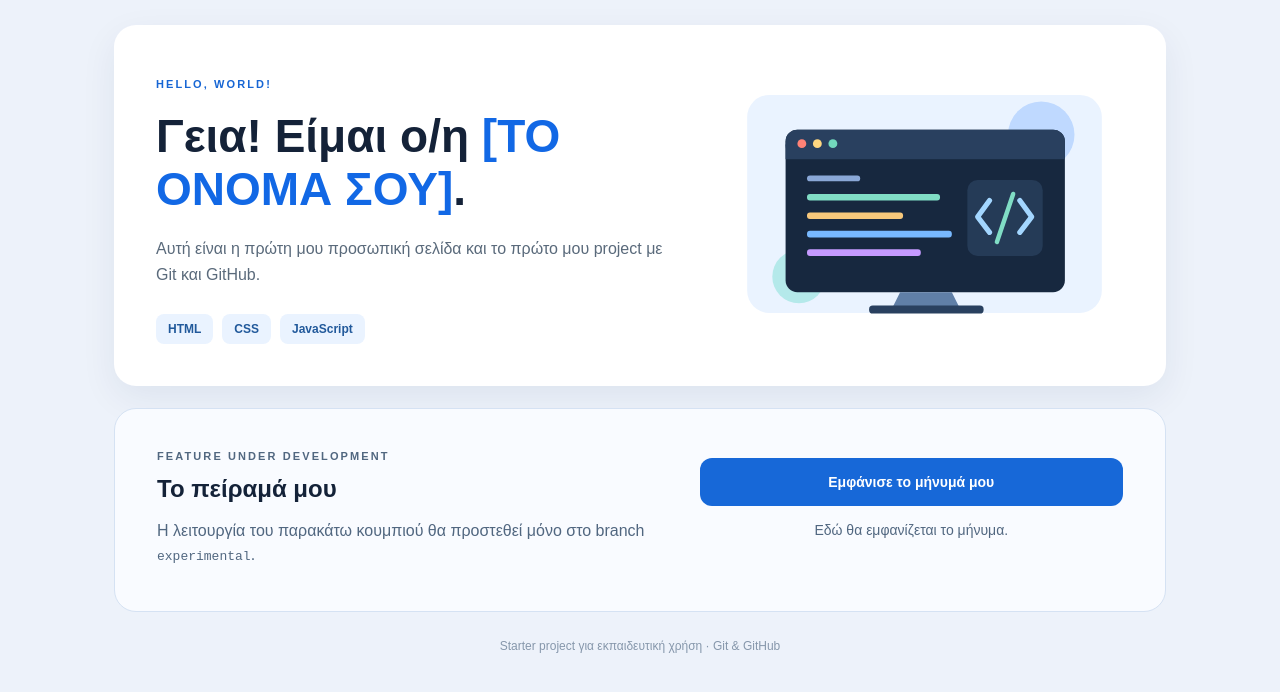
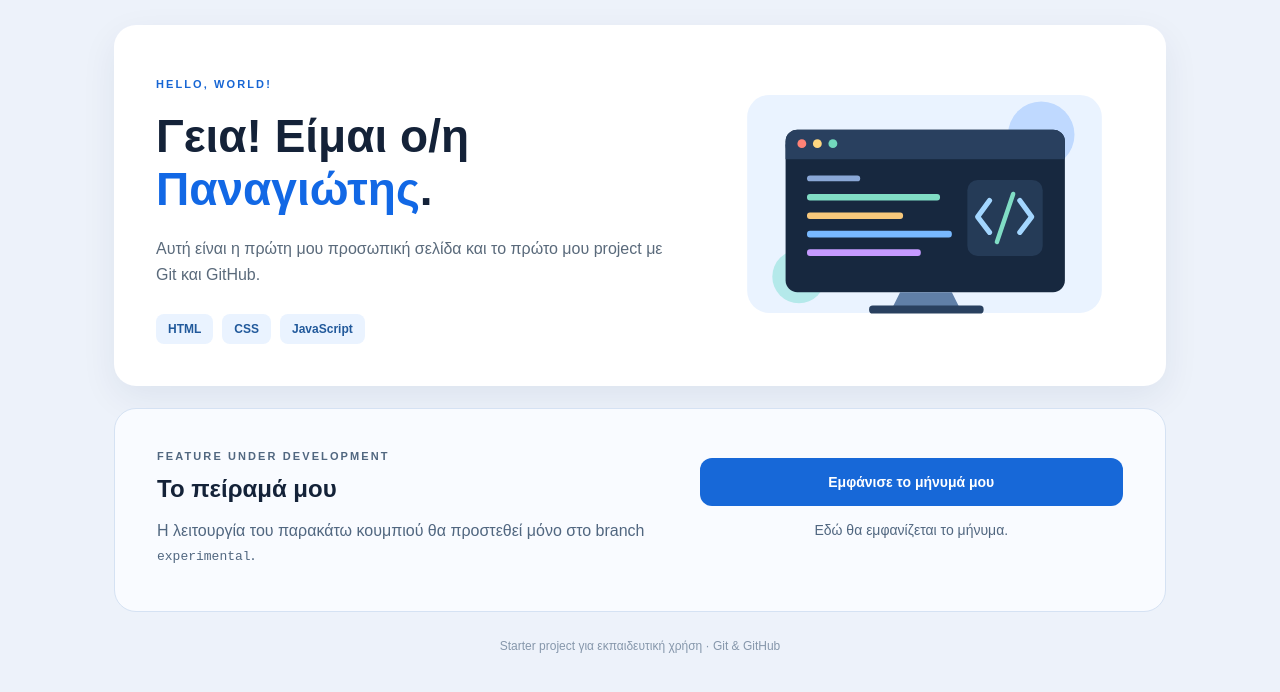
Before and after one commit to Nazarack/my-tech-card, a plain HTML site: page tech-card-starter/index.html in a window 1280 px wide. Shown: the part 76-768 px from the top of the page. Drawn offline with Linux system fonts and the light colour scheme.

Commit message:
Hello there teacher

```diff
--- a/tech-card-starter/index.html
+++ b/tech-card-starter/index.html
@@ -21,7 +21,7 @@
       <div class="hero-content">
         <p class="eyebrow">HELLO, WORLD!</p>
         <!-- ΑΛΛΑΓΗ ΓΙΑ ΤΟ BRANCH main: Αντικατάστησε το κείμενο με το όνομά σου. -->
-        <h1 id="main-title">Γεια! Είμαι ο/η <span class="highlight">[ΤΟ ΟΝΟΜΑ ΣΟΥ]</span>.</h1>
+        <h1 id="main-title">Γεια! Είμαι ο/η <span class="highlight"> Παναγιώτης</span>.</h1>
         <p class="intro">Αυτή είναι η πρώτη μου προσωπική σελίδα και το πρώτο μου project με Git και GitHub.</p>
         <div class="tags" aria-label="Τεχνολογίες">
           <span>HTML</span><span>CSS</span><span>JavaScript</span>
```
